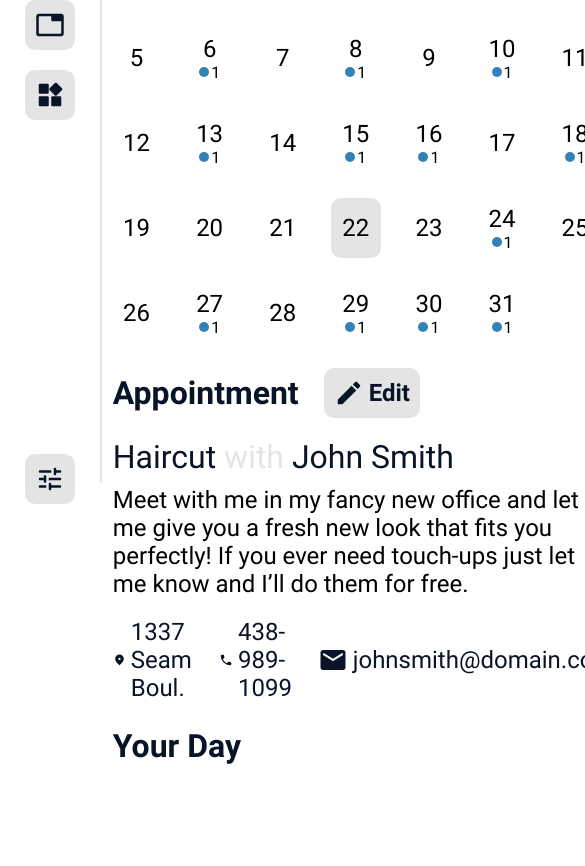
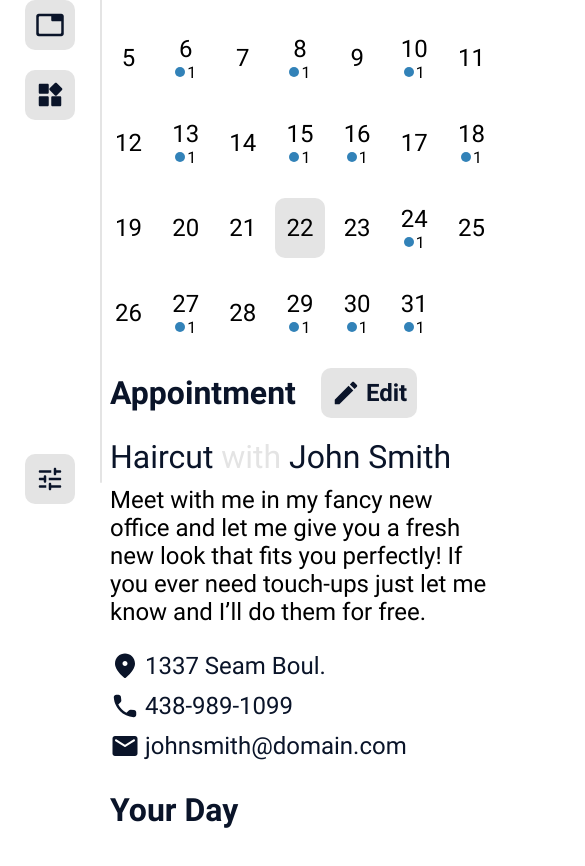
Before and after one commit to SamuelPoulin/seam, a React (Create React App) app in the folder seam-frontend/: page /dashboard in a window 390 px wide. Shown: the part 305-1171 px from the top of the page, 585 px wide, since content can reach past the window. Built offline with nearby package versions, Linux system fonts and the light colour scheme.

Commit message:
Changes for better responsiveness

```diff
--- a/seam-frontend/src/components/dashboard-page/dashboard-page.tsx
+++ b/seam-frontend/src/components/dashboard-page/dashboard-page.tsx
@@ -3,7 +3,6 @@ import styled from 'styled-components';
 
 import DashboardTopBar from './dashboard-top-bar';
 import DashboardNavBar from './dashboard-nav-bar';
-import Divider from '../shared/divider';
 import SchedulePage from './pages/schedule-page/schedule-page';
 import StatisticsPage from './pages/statistics-page';
 import WidgetPage from './pages/widget-page';
--- a/seam-frontend/src/components/dashboard-page/pages/schedule-page/appointment-picker/appointment-section.tsx
+++ b/seam-frontend/src/components/dashboard-page/pages/schedule-page/appointment-picker/appointment-section.tsx
@@ -43,6 +43,11 @@ const StyledContactSectionContainer = styled.div`
   font-family: 'Roboto Regular';
   font-size: 24px;
   color: ${(props) => props.theme.colors.onBackground};
+
+  @media (max-width: 1200px) {
+    flex-direction: column;
+    align-items: flex-start;
+  }
 `;
 
 const StyledContactInfoContainer = styled.div`
@@ -53,6 +58,10 @@ const StyledContactInfoContainer = styled.div`
 
     svg {
         margin-right: 5px;
+    }
+
+    @media (max-width: 1200px) {
+        margin: 5px 0px;
     }
 `;
 
```
